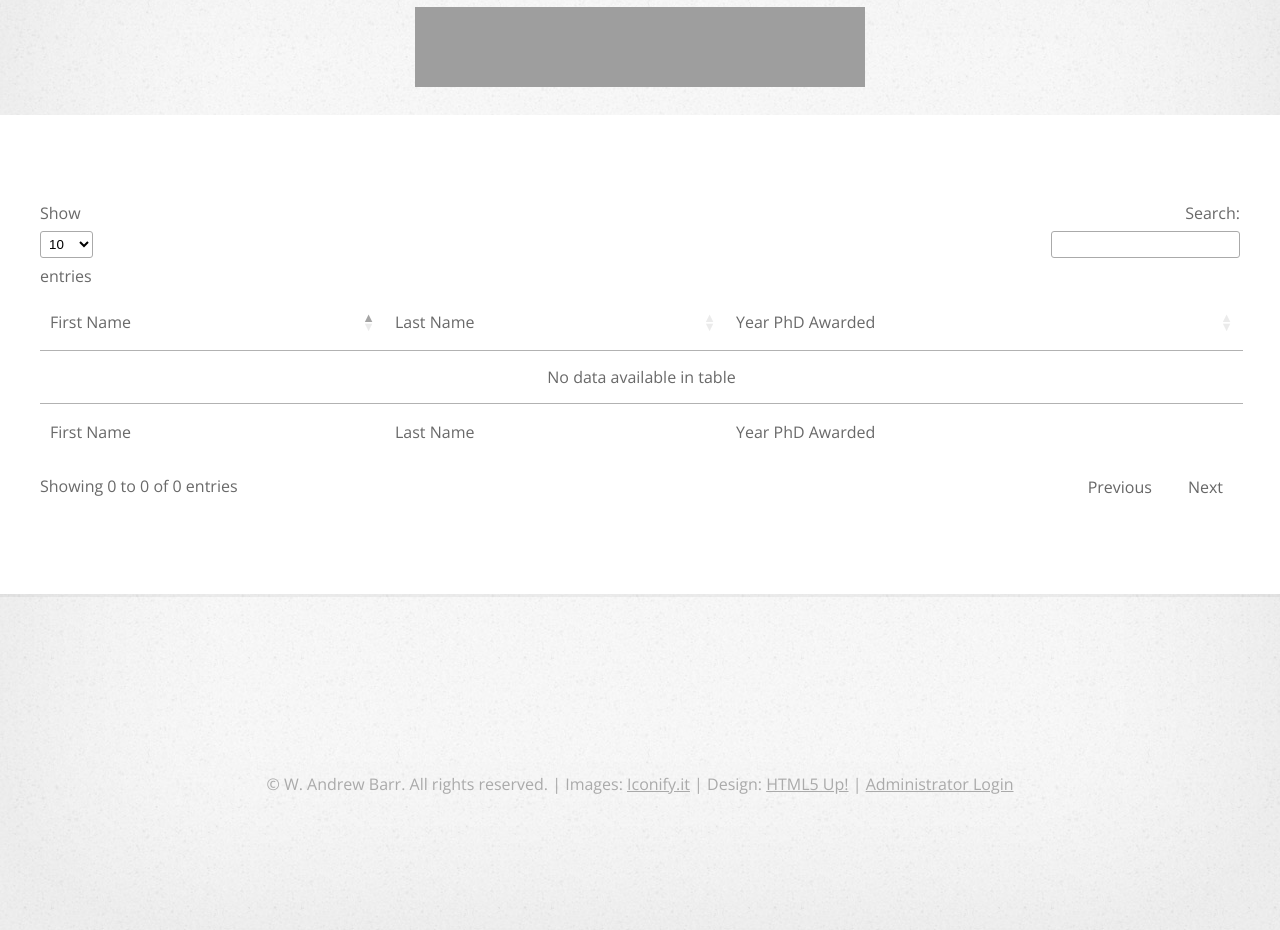
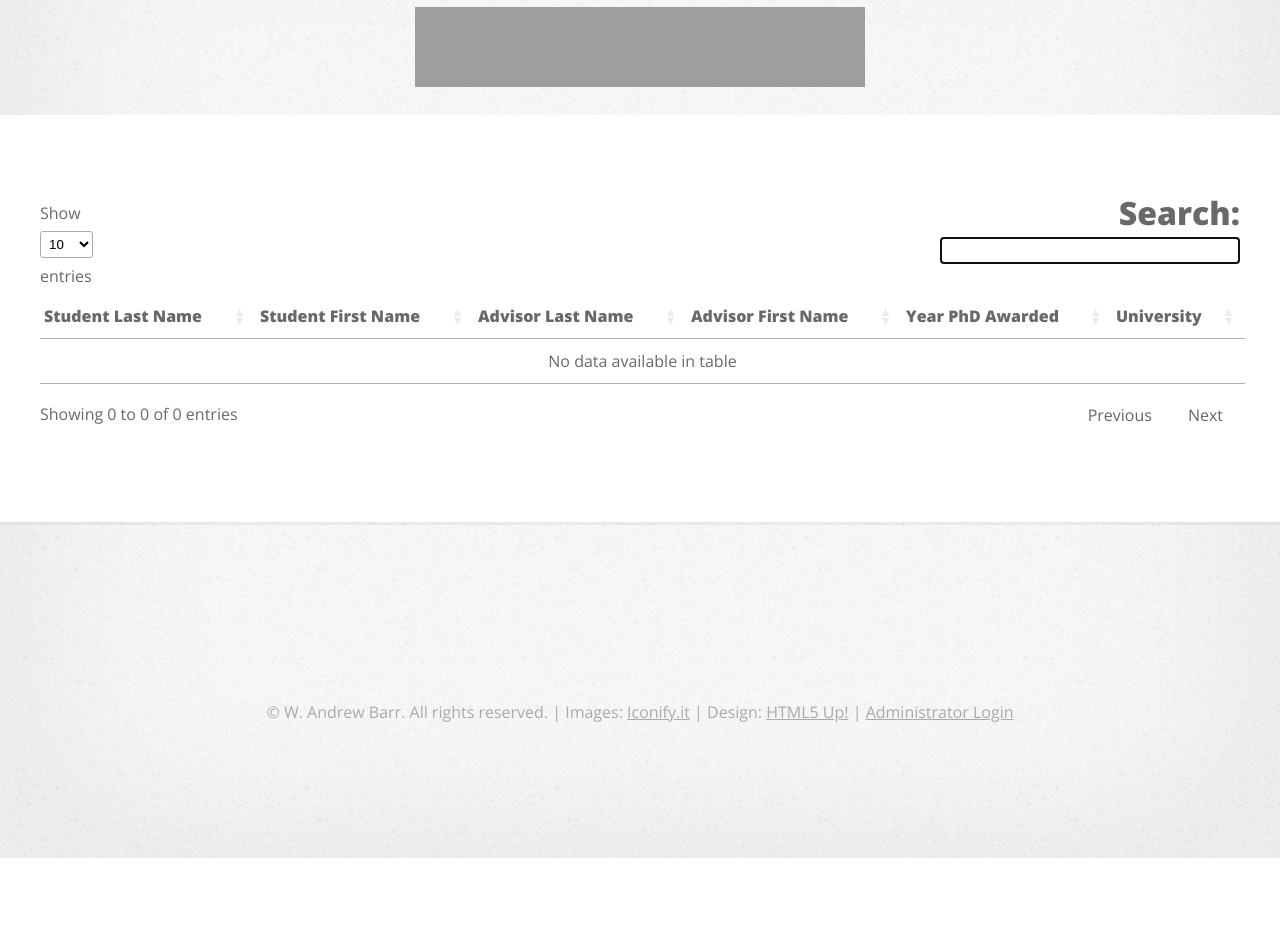
Before and after one commit to wabarr/physanth-phylogeny, a Django app: page /search/ in a window 1280 px wide. Shown: the part 131-1061 px from the top of the page. After the commit the page ends 989 px from the top, so only its background shows below. Run offline with Django 3.2, Linux system fonts and the light colour scheme; data that the repository does not hold is empty; parts of the project's set-up code (start-up, migrations or seed data) failed here and were passed over; some libraries are stand-ins or nearby versions; grey boxes are pictures that could not be loaded.

Commit message:
rows are now links to detail page, css tweaks

```diff
--- a/academicPhylogeny/static/css/academic_phylo.css
+++ b/academicPhylogeny/static/css/academic_phylo.css
@@ -66,9 +66,9 @@ td {
     }
 tr:nth-child(odd)		{ background-color:transparent; }
 tr:nth-child(even)		{ background-color:#f1f1f1; }
-tr:hover {
-    background-color:rgba(228, 26, 28,.2);
-}
+/*tr:hover {*/
+    /*background-color:rgba(228, 26, 28,.2);*/
+/*}*/
 .FiftyPercentWidthGreyContainer
 {
     background:#f1f1f1;
@@ -200,3 +200,21 @@ h3.lessBottomMargin{
     border-width: 1px;
     text-align:center;
 }
+
+/*DataTables*/
+strong{
+    font-weight:bold !important;
+}
+
+.dataTables_filter input {
+    width: 300px;
+}
+
+.dataTables_filter label {
+    font-size:200%;
+    font-weight: bold;
+}
+
+#search-table tbody tr {
+    cursor: pointer;
+}
--- a/academicPhylogeny/templates/data_table_search.html
+++ b/academicPhylogeny/templates/data_table_search.html
@@ -1,4 +1,8 @@
 {% extends  "academicPhylo_base.html" %}
+{% block extrastyle %}
+    <link rel="stylesheet" type="text/css" href="//cdn.datatables.net/1.10.5/css/jquery.dataTables.css">
+    <link rel="stylesheet" href="/static/css/academic_phylo.css" />
+{% endblock %}
 {% block javascript_doc_ready %}
 
 
@@ -6,14 +10,29 @@
     $(document).ready(function() {
         //initiate the DataTable
         $("#search-table").DataTable({
-            "ajax":"/search_table_json/"
+            "ajax":"/search_table_json/",
+             "columnDefs": [
+                { "visible": false, "targets": 0 }
+             ],
+            "fnRowCallback": function (nRow, aData, iDisplayIndex) {
+
+                // Bind click event
+                $(nRow).click(function() {
+                      window.open('/detail/' + aData[0]);
+                });
+
+                return nRow;
+           }
         });
+
+        $(".dataTables_filter input").focus();
+
     });
     </script>
 {% endblock %}
 
 {% block title %}
-    <title>Search by Name</title>
+    <title>Search</title>
     <meta property="og:title" content="Search for PhDs by Name"/>
 {% endblock %}
 
@@ -22,9 +41,8 @@
     <div class="5grid-layout">
         <div class="row">
             <div class="12u">
-                <table id="search-table">
-                    <thead><td>First Name</td><td>Last Name</td><td>Year PhD Awarded</td></thead>
-                    <tfoot><td>First Name</td><td>Last Name</td><td>Year PhD Awarded</td></tfoot>
+                <table class="compact hover" id="search-table">
+                    <thead><td>id</td><td><strong>Student Last Name</strong></td><td><strong>Student First Name</strong></td><td><strong>Advisor Last Name</strong></td><td><strong>Advisor First Name</strong></td><td><strong>Year PhD Awarded</strong></td><td><strong>University</strong></td></thead>
                 </table>
             </div>
         </div>
@@ -32,7 +50,7 @@
 </div>
 
 
-    <link rel="stylesheet" type="text/css" href="//cdn.datatables.net/1.10.5/css/jquery.dataTables.css">
+
 
     <!-- jQuery -->
     <script type="text/javascript" charset="utf8" src="//code.jquery.com/jquery-1.10.2.min.js"></script>
--- a/academicPhylogeny/views.py
+++ b/academicPhylogeny/views.py
@@ -804,9 +804,10 @@ def data_table_search(request):
 
 def search_table_json(request):
     response = HttpResponse(mimetype='application/json')
-    people=person.objects.all().values_list("firstName", "lastName", "yearOfPhD")
+    connections = connection.objects.all().values_list("student__URL_for_detail","student__lastName","student__firstName", "advisor__lastName","advisor__firstName", "student__yearOfPhD","student__school__name")
+    #people=person.objects.all().values_list("lastName", "firstName", "yearOfPhD", "school__name")
     responsedict = {"data":[]}
-    for individ in people:
-        responsedict["data"].append(individ)
+    for conn in connections:
+        responsedict["data"].append(conn)
     response.write(json.dumps(responsedict))
     return response
```
